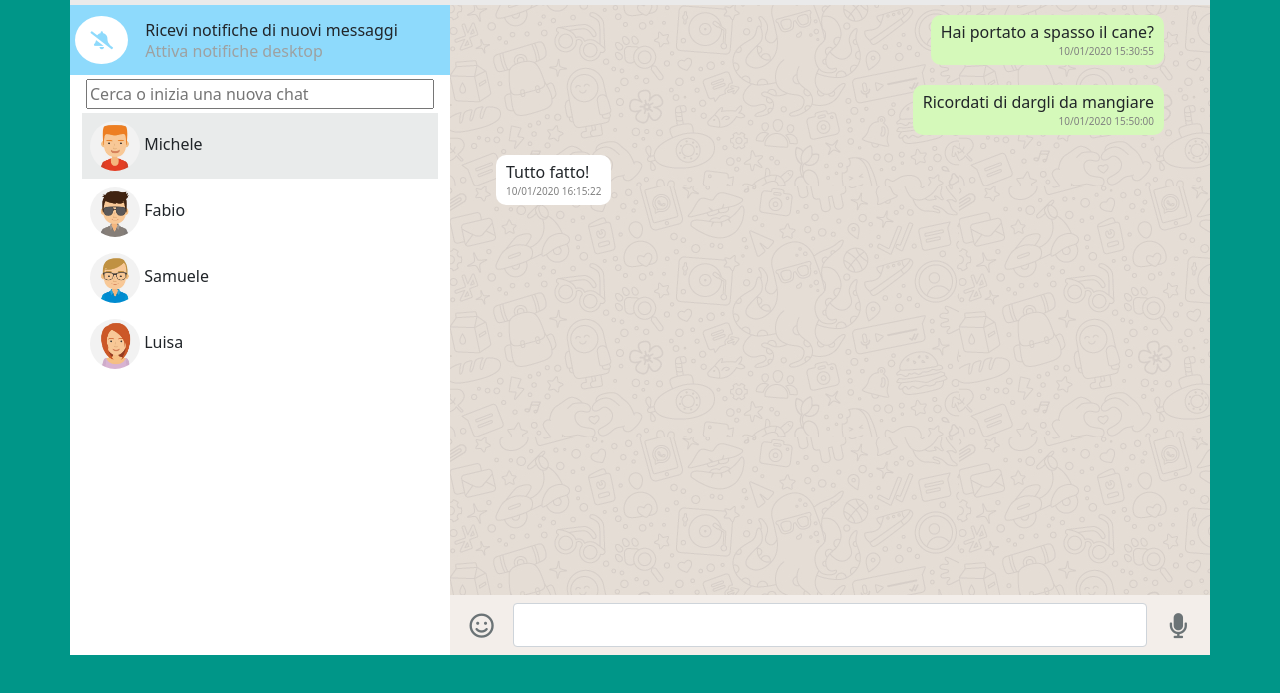
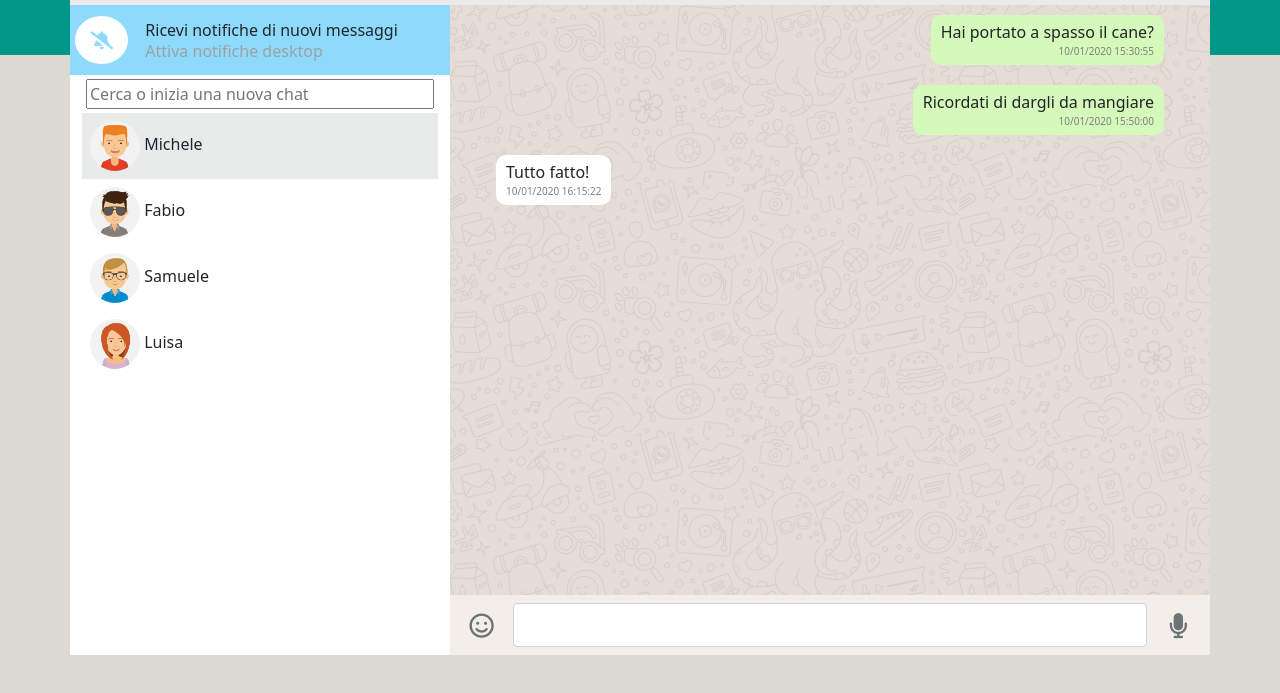
Before and after one commit to marcodeiulio/vue-boolzapp, a plain HTML site: page index.html in a window 1280 px wide. Shown: the part 105-798 px from the top of the page. Drawn offline with nearby package versions, Linux system fonts and the light colour scheme.

Commit message:
- Edited bgc

```diff
--- a/css/style.css
+++ b/css/style.css
@@ -1,7 +1,7 @@
 /* # Utils */
 body {
 	height: 100vh;
-	background-color: #009688;
+	background: linear-gradient(to bottom, #009688 20%, #dcdbd2 20%);
 }
 
 main {
```
